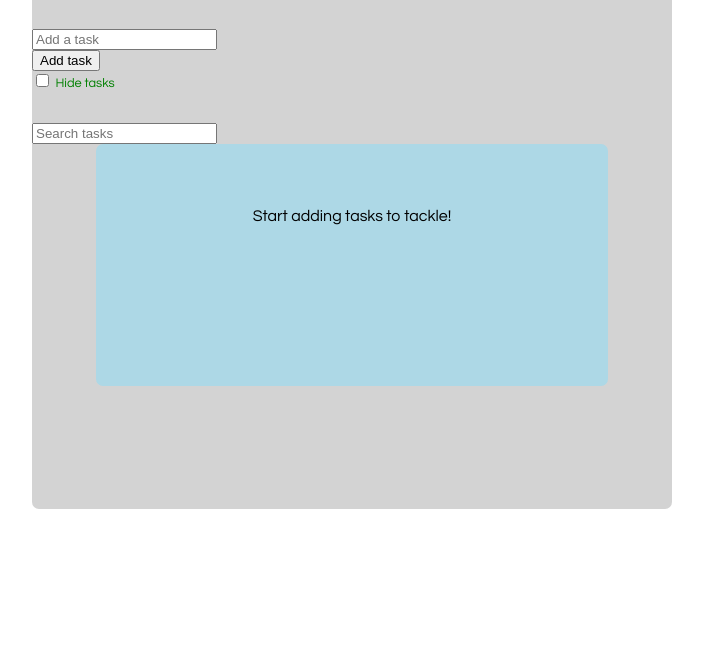
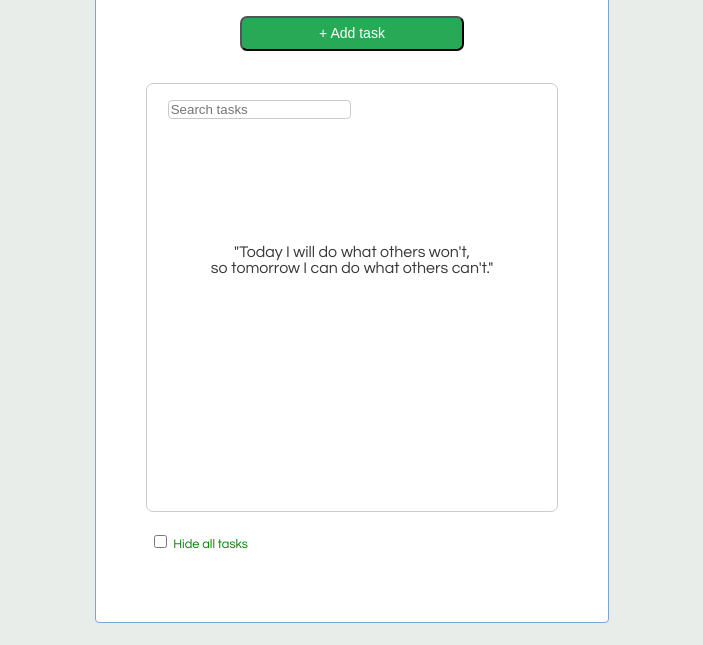
Before and after one commit to mdmartinez/js-practice, a plain HTML site: page to-do-list/index.html in a window 1280 px wide. Shown: the part 155-800 px from the top of the page, without its empty margins (288-991 px from the left). Drawn offline with Linux system fonts and the light colour scheme.

Commit message:
update styles on to-do-list

```diff
--- a/to-do-list/app.js
+++ b/to-do-list/app.js
@@ -1,12 +1,12 @@
 document.addEventListener('DOMContentLoaded', function() {
   // defines variables
   const addTask = document.querySelector('form'),
-  taskLog = document.querySelector('.task-logger'),
+  taskLog = document.querySelector('.task-bin'),
   initialPrompt = document.querySelector('.initial-prompt'),
   deleteButton = document.querySelector('.remove'),
-  hideTasks = document.querySelector('#hide'),
-  tasksUl = document.querySelector('.task-bucket ul'),
-  taskBucket = document.querySelector('.task-bucket');
+  hideTasks = document.querySelector('.hide-checkbox'),
+  tasksUl = document.querySelector('.new-element-bin ul'),
+  newElementBin = document.querySelector('.new-element-bin');
 
   // "Add task" button event handle
   addTask.addEventListener('submit', function(action) {
@@ -42,7 +42,7 @@ document.addEventListener('DOMContentLoaded', function() {
     tasksUl.appendChild(li);
 
     // erases placeholder text for empty task bin
-    if(taskLog.children[0].className !== "task-bucket") {
+    if(taskLog.children[1].className !== "new-element-bin") {
       taskLog.removeChild(document.querySelector('.initial-prompt'));
     }
 
--- a/to-do-list/index.html
+++ b/to-do-list/index.html
@@ -8,30 +8,31 @@
   <title>To Do List</title>
 </head>
 <body>
-  <div class="task-tackler">
+  <div class="canvas">
     <div class="heading">
-      <h1>Task Tackler</h1>
-      <h4>Don't miss a step</h4>
+      <h1>Today's To-Do</h1>
     </div>
     <form>
-      <div class="create-task">
-        <input type="text" name="task" id="new-task" placeholder="Add a task">
-        <button type="submit" id="submit-button">Add task</button>
-        <input type="checkbox" name="hide" id="hide">
-        <label for="hide" class="hide-tasks">Hide tasks</label>
+      <div class="create-task-bin">
+        <input type="text" name="task" id="new-task" placeholder="Type something good..">
+        <button type="submit" id="submit-button">+ Add task</button>
       </div>
     </form>
-    <input type="search" name="search" id="search-field" placeholder="Search tasks" onkeyup="">
-    <div class="task-logger">
+    <div class="task-bin">
+      <input type="search" name="search" id="search-field" placeholder="Search tasks">
       <div class="initial-prompt">
-        <p>Start adding tasks to tackle!</p>
+        <p>"Today I will do what others won't,<br /> so tomorrow I can do what others can't."</p>
       </div>
-      <div class="task-bucket">
+      <div class="new-element-bin">
         <ul>
         <!-- fills by users generating tasks -->
         </ul>
       </div>
     </div>
+    <div class="hide-task-bin">
+      <input type="checkbox" name="hide" class="hide hide-checkbox">
+      <label for="hide" class="hide hide-label">Hide all tasks</label>
+    </div>
   </div>
 </body>
 </html>
--- a/to-do-list/stylesheet.css
+++ b/to-do-list/stylesheet.css
@@ -1,24 +1,29 @@
 /*Global Styles*/
 body {
   font-family: Century Gothic;
+  background-color: #e8edea;
+  color: #383838;
 }
 
 h1 {
-  font-size: 2rem;
+  font-size: 1.8rem;
 }
 
 h2 {
   font-size: 1rem;
 }
 
-/*Task Tackler*/
-.task-tackler {
-  max-width: 50vw;
-  height: 75vh;
-  background-color: lightgrey;
-  margin: 4em auto 0;
-  border-radius: 7px;
+/* Body Styles */
+.canvas {
+  background-color: #ffffff;
+  width: 40vw;
+  height: 95vh;
+  margin: 1em auto;
+  border: 1px solid #7AA7CF;
+  border-radius: 4px;
 }
+
+/* Heading Styles */
 
 .heading {
   margin: 0 auto;
@@ -26,21 +31,91 @@ h2 {
   padding-top: 2.5em;
 }
 
-.create-task {
+/* Create task styles */
+
+.create-task-bin {
   padding: 2em 0;
   width: 100%;
   margin: 0 auto;
 }
 
-.initial-prompt {
-  text-align: center;
-  padding-top: 3em;
+/* Add a task input field and Add task button styles */
+.create-task {
+  position: relative;
 }
 
-.task-logger {
+#new-task {
+  margin: 0 auto;
+  display: block;
+  text-align: center;
+  position: relative;
+  left: 50%;
+  margin-left: -104px;
+  width: 13em;
+  height: 2em;
+  background-color: white;
+  color: #383838;
+  border-radius: 7px;
+  font-size: 1em;
+  border: 1px solid #cacaca;
+  box-sizing: border-box;
+}
+
+#new-task::placeholder {
+  color: #383838;
+  font-size: 14px;
+}
+
+#new-task:focus {
+  border: 1px solid #7AA7CF;
+  outline-width: 0;
+}
+
+
+#submit-button {
+  margin-top: 0 auto;
+  position: relative;
+  display: block;
+  left: 50%;
+  margin: 1.5em 0 0 -112px;
+  width: 16em;
+  height: 2.5em;
+  background-color: #28A956;
+  color: white;
+  border-radius: 7px;
+  box-sizing: border-box;
+  font-size: 14px;
+}
+
+#submit-button:active, :focus {
+  outline-width: 0;
+  background-color: #1f9147;
+}
+
+/* Hide tasks button and search tasks text field styles */
+.hide-label {
+  font-size: .8em;
+  color: green;
+  display: inline-block;
+}
+
+.hide {
+  margin-top: 1.7em;
+  position: relative;
+}
+
+.hide-task-bin {
+  width: 79%;
+  margin: 0 auto;
+}
+
+
+/* Task bin styles */
+.task-bin {
   width: 80%;
-  height: 35%;
-  background-color: lightblue;
+  height: 52%;
+  background-color: white;
+  border: 1px solid #cacaca;
   margin: 0 auto;
   padding: 1em 0;
   border-radius: 7px;
@@ -48,20 +123,35 @@ h2 {
   overflow: scroll;
 }
 
-.task-logger li {
+.task-bin:webkit-scrollbar {
+  display: none;
+}
+
+.task-bin li {
   line-height: 3em;
+  position: relative;
+}
+
+.initial-prompt {
+  text-align: center;
+  padding-top: 7em;
 }
 
 .tasks {
-  padding: 3em 0 3em 3em;
+  padding: 0 0 0 3em;
+  font-size: 14px;
+  font-weight: 500;
 }
 
 .remove {
-  margin-left: 3em;
+  left: 70%;
+  position: absolute;
   background-color: red;
   width: 5em;
+  height: 2em;
   border-radius: 5px;
-  padding: 5px 5px;
+  padding: 0px 5px;
+  margin: 1.2em 0 0 0;
   box-sizing: border-box;
   font-size: .7em;
   color: white;
@@ -78,24 +168,22 @@ h2 {
   background-color: #0d7c3d;
 }
 
+#search-field {
+  position: relative;
+  left: 5%;
+  margin-bottom: 1em;
+  border-color: transparent;
+  background-color: white;
+  border-radius: 4px;
+  border: 1px solid #cacaca;
+}
+
+#search-field:focus {
+  border: 1px solid #7AA7CF;
+  outline-width: 0;
+}
+
 #search-field::-webkit-search-cancel-button {
+  /* Cancels chrome browswer auto clear button */
   display: none;
 }
-
-input .task {
-  margin-top: 0 auto;
-  position: relative;
-  display: block;
-  border-radius: 3px;
-}
-
-.hide-tasks {
-  font-size: .8em;
-  color: green;
-}
-
-button {
-  margin-top: 0 auto;
-  position: relative;
-  display: block;
-}
```
